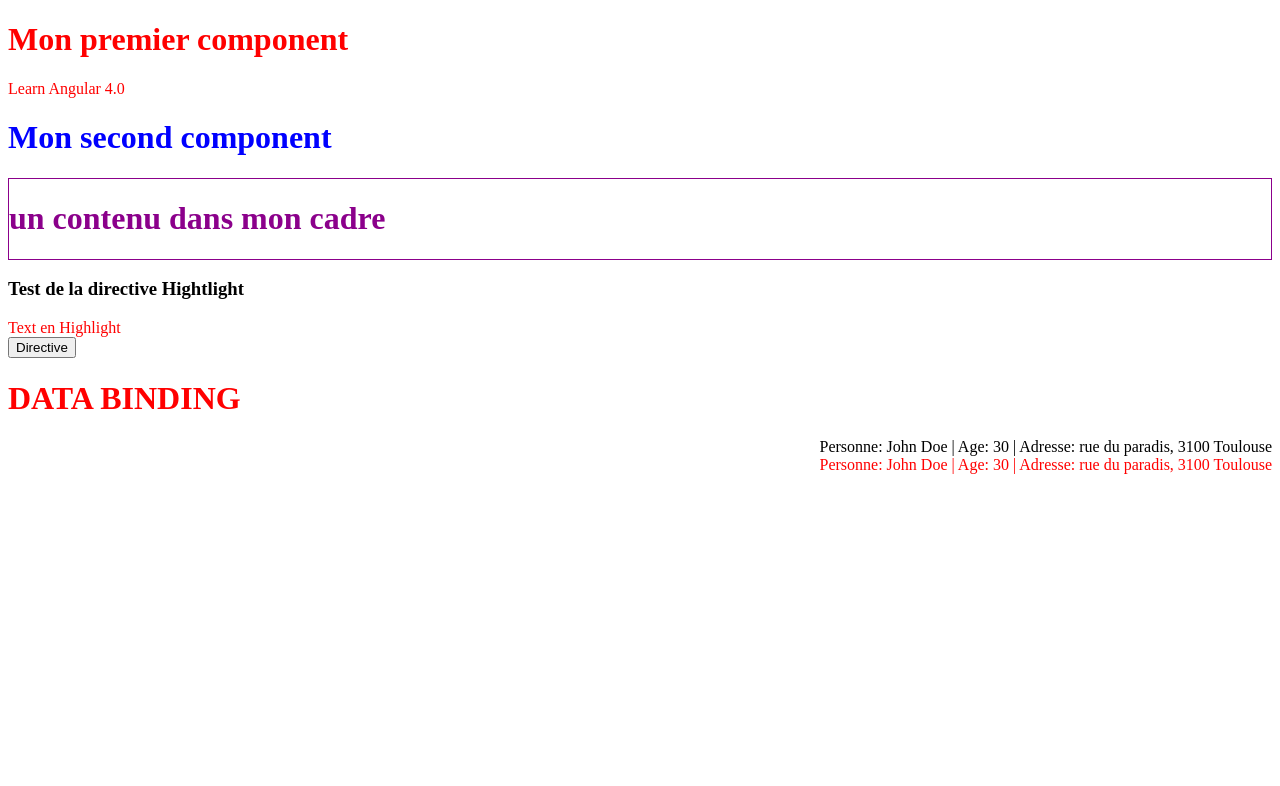
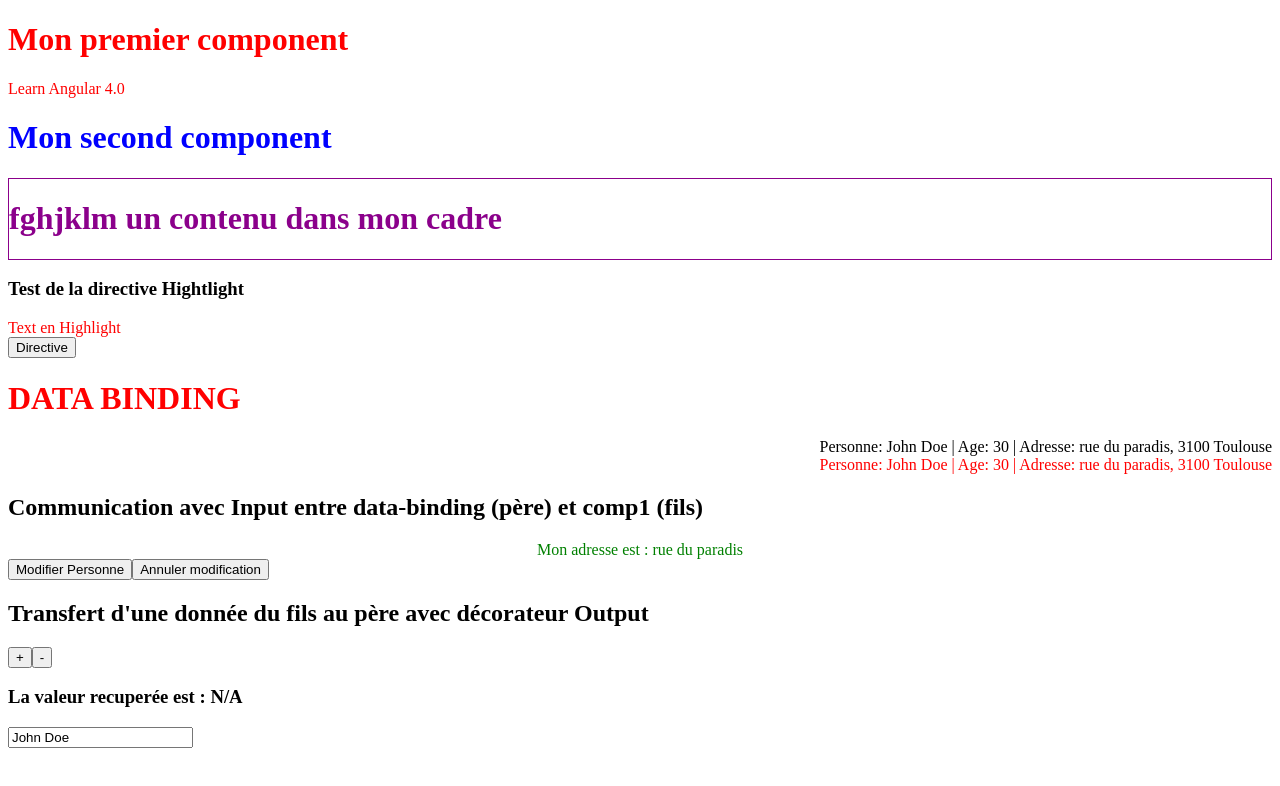
Before and after one commit to ly-abdourahamane/EssentielAngular, an Angular app: page / in a window 1280 px wide. Shown: the top 786 px of the page. Built offline with nearby package versions, Linux system fonts and the light colour scheme.

Commit message:
le binding avec Input et Output
Signed-off-by: Abdou <abdourahamane.ly1@gmail.com>

```diff
--- a/src/app/child/cadre/cadre.component.html
+++ b/src/app/child/cadre/cadre.component.html
@@ -1,5 +1,5 @@
 <div class="bordure">
-  <h1>
+  <h1>fghjklm
     <ng-content></ng-content>
   </h1>
 </div>
--- /dev/null
+++ b/src/app/data-binding/comp1/comp1.component.html
@@ -0,0 +1,3 @@
+
+<h2>Communication avec Input entre data-binding (père) et comp1 (fils)</h2>
+<div align="center" [ngStyle]="{color: 'green'}">Mon adresse est : {{monAdresse.street}}</div>
--- /dev/null
+++ b/src/app/data-binding/comp1/comp1.component.ts
@@ -0,0 +1,17 @@
+import {Component, Input, OnInit} from '@angular/core';
+
+@Component({
+  selector: 'app-comp1',
+  templateUrl: './comp1.component.html',
+  styleUrls: ['./comp1.component.css']
+})
+export class Comp1Component implements OnInit {
+
+  @Input() monAdresse: any;
+
+  constructor() { }
+
+  ngOnInit() {
+  }
+
+}
--- /dev/null
+++ b/src/app/data-binding/comp2/comp2.component.html
@@ -0,0 +1,4 @@
+<h2>Transfert d'une donnée du fils au père avec décorateur Output</h2>
+
+<button (click)="increment()">+</button>
+<button (click)="decrement()">-</button>
--- /dev/null
+++ b/src/app/data-binding/comp2/comp2.component.ts
@@ -0,0 +1,29 @@
+import {Component, EventEmitter, OnInit, Output} from '@angular/core';
+
+@Component({
+  selector: 'app-comp2',
+  templateUrl: './comp2.component.html',
+  styleUrls: ['./comp2.component.css']
+})
+export class Comp2Component implements OnInit {
+
+  counterValue: number = 0;
+
+  @Output() counterChange = new EventEmitter();
+
+  constructor() { }
+
+  ngOnInit() {
+  }
+
+  increment(): void {
+    this.counterValue++;
+    this.counterChange.emit({value: this.counterValue});
+  }
+
+  decrement(): void {
+    this.counterValue--;
+    this.counterChange.emit({value: this.counterValue});
+  }
+
+}
--- a/src/app/data-binding/data-binding.component.html
+++ b/src/app/data-binding/data-binding.component.html
@@ -1,8 +1,21 @@
-<div align="{{align}}">
+<div align="{{alignement}}">
   Personne: {{person}} | Age: {{age}} | Adresse: {{address.street}}, {{address.city}}
 </div>
 
 
-<div [align]="align" [ngStyle]="{color: couleur}" [appHighlight]="'green'">
+<div [align]="alignement" [ngStyle]="{color: couleur}" [appHighlight]="'green'">
   Personne: {{person}} | Age: {{age}} | Adresse: {{address.street}}, {{address.city}}
 </div>
+
+<app-comp1 [monAdresse]="address"></app-comp1>
+
+<button (click)="modifierPersonne()">Modifier Personne</button>
+<button (click)="annulerModification()">Annuler modification</button>
+
+<app-comp2 (counterChange)="myValueChange($event);"></app-comp2>
+
+<br>
+
+<h3>La valeur recuperée est : {{compteur}}</h3>
+
+<input [(ngModel)]="person">
--- a/src/app/data-binding/data-binding.component.ts
+++ b/src/app/data-binding/data-binding.component.ts
@@ -11,12 +11,26 @@ export class DataBindingComponent implements OnInit {
   age: number = 30;
   address: any = {street: 'rue du paradis', city: '3100 Toulouse'};
 
-  align: string = 'right';
+  alignement: string = 'right';
   couleur: string = 'red';
+
+  compteur: any = 'N/A';
 
   constructor() { }
 
   ngOnInit() {
   }
 
+  modifierPersonne(): void {
+    this.person = 'Mamadou Dioubou LY';
+  }
+
+  annulerModification(): void {
+    this.person = 'John Doe';
+  }
+
+  myValueChange(event): void {
+    this.compteur = event.value;
+  }
+
 }
--- a/src/index.html
+++ b/src/index.html
@@ -9,6 +9,6 @@
   <link rel="icon" type="image/x-icon" href="favicon.ico">
 </head>
 <body>
-  <app-root></app-root>
+  <app-root>Loading Angular Learning ...</app-root>
 </body>
 </html>
```
Also changed, not shown: src/app/app.module.ts (+8 -2 lines), src/app/data-binding/comp1/comp1.component.css (added), src/app/data-binding/comp2/comp2.component.css (added), 2 other files (tests, documents, lock files or other folders).
